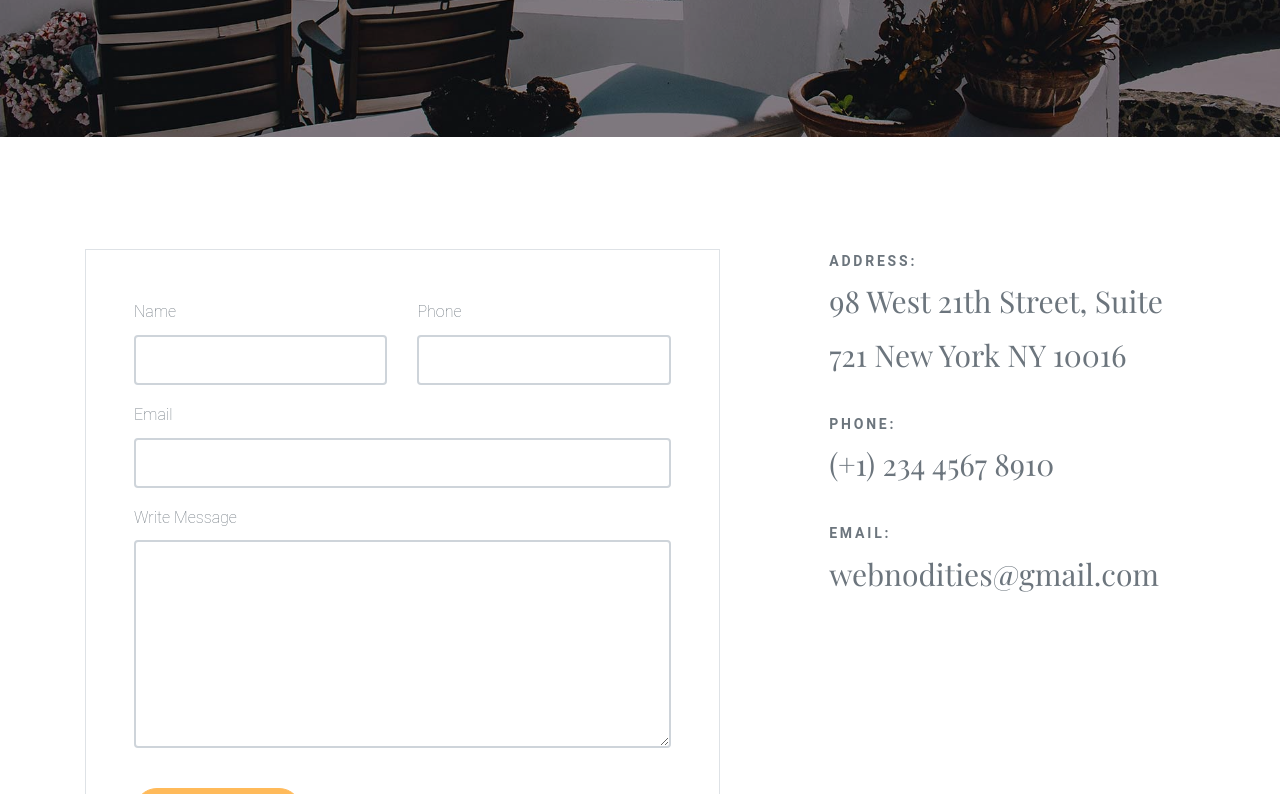
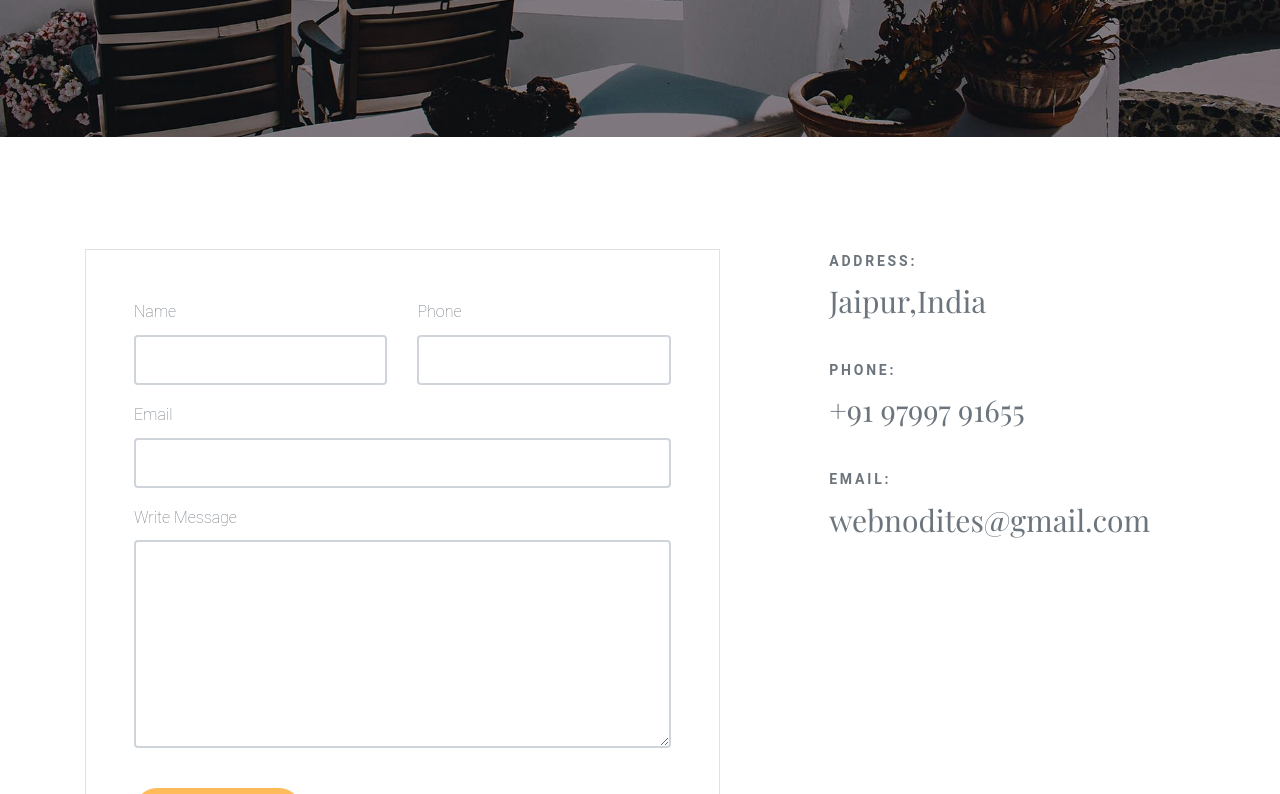
Before and after one commit to Webnodites/Hotel5, a plain HTML site: page contact.html in a window 1280 px wide. Shown: the part 563-1357 px from the top of the page. Drawn offline with nearby package versions, Linux system fonts and the light colour scheme; files whose address does not match are found by name; a web font is replaced by a local one.

Commit message:
Update contact.html

```diff
--- a/contact.html
+++ b/contact.html
@@ -126,9 +126,9 @@
           <div class="col-md-5" data-aos="fade-up" data-aos-delay="200">
             <div class="row">
               <div class="col-md-10 ml-auto contact-info">
-                <p><span class="d-block">Address:</span> <span> 98 West 21th Street, Suite 721 New York NY 10016</span></p>
-                <p><span class="d-block">Phone:</span> <span> (+1) 234 4567 8910</span></p>
-                <p><span class="d-block">Email:</span> <span> webnodities@gmail.com</span></p>
+                <p><span class="d-block">Address:</span> <span>Jaipur,India</span></p>
+                <p><span class="d-block">Phone:</span> <span>+91 97997 91655</span></p>
+                <p><span class="d-block">Email:</span> <span> webnodites@gmail.com</span></p>
               </div>
             </div>
           </div>
```
